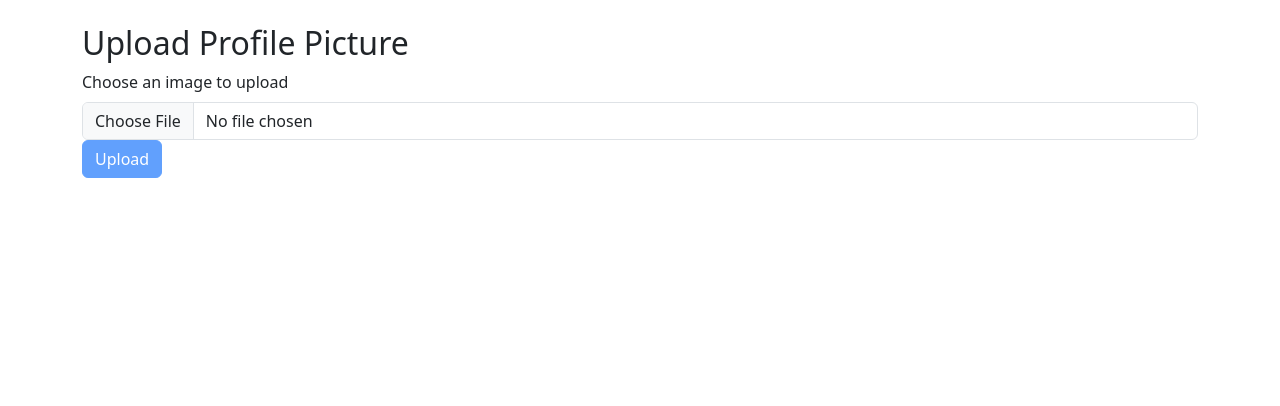
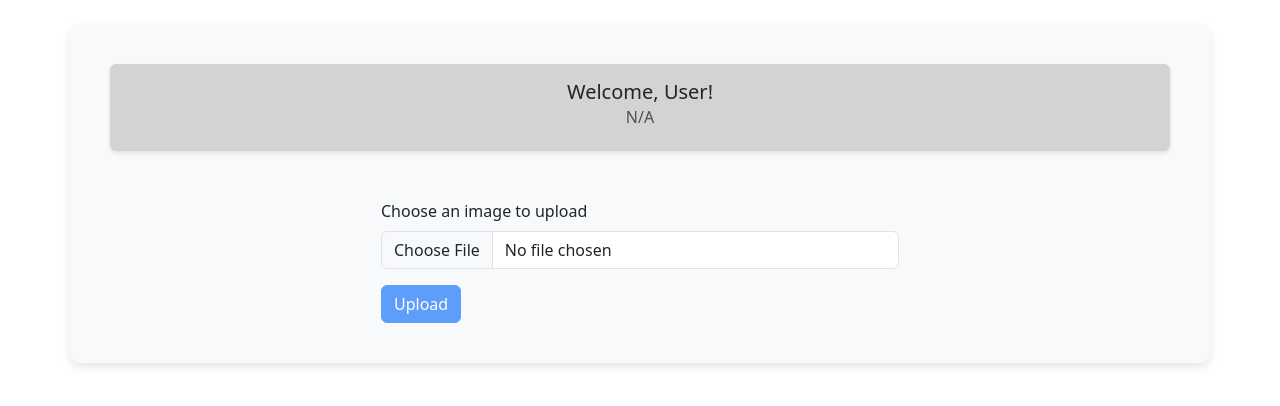
Before and after one commit to Rayy51/booking-coworkingspaces, a React (Vite) app: page /user in a window 1280 px wide. Shown: the top 406 px of the page. Built offline with nearby package versions, Linux system fonts and the light colour scheme; no server answers; the HTML template or start-up script is replaced by a standard one.

Commit message:
Done Design UserProfile page

```diff
--- a/src/pages/BookingPage.jsx
+++ b/src/pages/BookingPage.jsx
@@ -122,14 +122,16 @@ export default function BookingPage() {
 
     return (
         <>
-            <Navbar bg="light" expand="lg">
+            <Navbar bg="dark" variant="dark" expand="lg">
                 <Container>
-                    <Navbar.Brand as={Link} to="/">
+                    <Navbar.Brand as={Link} to="/" style={{ display: 'flex', alignItems: 'center' }}>
                         <i
                             className="bi bi-buildings"
-                            style={{ fontSize: 30, color: "dodgerblue" }}
-                        ></i>{" "}
-                        Co-Working Space
+                            style={{ fontSize: 30, color: "dodgerblue", marginRight: 8 }}
+                        ></i>
+                        <span style={{ fontSize: '1.5rem', fontWeight: 'bold', color: 'Boldblack' }}>
+                            CoWorkia
+                        </span>
                     </Navbar.Brand>
                     <Navbar.Toggle aria-controls="basic-navbar-nav" />
                     <Navbar.Collapse className="justify-content-end">
--- a/src/pages/ProfilePage.jsx
+++ b/src/pages/ProfilePage.jsx
@@ -20,14 +20,16 @@ export default function ProfilePage() {
 
     return (
         <>
-            <Navbar bg="light" expand="lg">
+            <Navbar bg="dark" variant="dark" expand="lg">
                 <Container>
-                    <Navbar.Brand as={Link} to="/">
+                    <Navbar.Brand as={Link} to="/" style={{ display: 'flex', alignItems: 'center' }}>
                         <i
                             className="bi bi-buildings"
-                            style={{ fontSize: 30, color: "dodgerblue" }}
-                        ></i>{" "}
-                        Co-Working Space
+                            style={{ fontSize: 30, color: "dodgerblue", marginRight: 8 }}
+                        ></i>
+                        <span style={{ fontSize: '1.5rem', fontWeight: 'bold', color: 'Boldblack' }}>
+                            CoWorkia
+                        </span>
                     </Navbar.Brand>
                     <Navbar.Toggle aria-controls="basic-navbar-nav" />
                     <Navbar.Collapse className="justify-content-end">
@@ -45,8 +47,9 @@ export default function ProfilePage() {
 
             <div className="profile-page-background">
                 <Container className="mt-4 text-white text-center">
-                    <h2>Your Profile</h2>
-                    <p>Welcome to your personalized space!</p>
+                    <h1>
+                        Find your perfect office space today!</h1>
+                    <p>Whether you’re just starting your own business or an established enterprise, we’ve got the workspace for your exact business needs.</p>
                     <p>Here you can manage your bookings and explore your favorite co-working spots.</p>
                     <Button as={Link} to="/bookings" variant="light" className="mt-3">
                         Go to Bookings
--- /dev/null
+++ b/src/pages/UserProfile.css
@@ -0,0 +1,29 @@
+.profile-container {
+    background-color: #f8f9fa;
+    padding: 40px;
+    border-radius: 10px;
+    box-shadow: 0 4px 10px rgba(0, 0, 0, 0.1);
+}
+
+.profile-image {
+    width: 180px;
+    height: 180px;
+    border: 3px solid dodgerblue;
+    box-shadow: 0 2px 4px rgba(0, 0, 0, 0.2);
+}
+
+.card {
+    border: none;
+    margin-bottom: 20px;
+    box-shadow: 0 2px 4px rgba(0, 0, 0, 0.1);
+    background-color: #d3d3d3;
+}
+
+.btn-info {
+    background-color: dodgerblue;
+    border: none;
+}
+
+.btn-info:hover {
+    background-color: #007bff;
+}
--- a/src/pages/UserProfile.jsx
+++ b/src/pages/UserProfile.jsx
@@ -1,86 +1,90 @@
 import { useState, useEffect, useContext } from "react";
 import { getStorage, ref, uploadBytes, getDownloadURL } from "firebase/storage";
 import { doc, setDoc, getDoc } from "firebase/firestore";
-import { db } from "../firebase";  // Firestore instance
-import { AuthContext } from "../components/AuthProvider";  // Auth context
-import { Button, Form, Container, Image } from "react-bootstrap";
+import { db } from "../firebase"; // Firestore instance
+import { AuthContext } from "../components/AuthProvider"; // Auth context
+import { Button, Form, Container, Image, Alert, Row, Col, Card } from "react-bootstrap";
+import './UserProfile.css'; // Custom styles
 
 const UserProfile = () => {
-    const { currentUser } = useContext(AuthContext);  // Get the current user
-    const [image, setImage] = useState(null);  // For handling image file
-    const [imageUrl, setImageUrl] = useState("");  // For displaying uploaded image
-    const [loading, setLoading] = useState(false); // Loading state
+    const { currentUser } = useContext(AuthContext);
+    const [image, setImage] = useState(null);
+    const [imageUrl, setImageUrl] = useState("");
+    const [loading, setLoading] = useState(false);
+    const [error, setError] = useState("");
 
     useEffect(() => {
-        // Fetch the profile picture URL from Firestore on component mount
         const fetchProfilePicture = async () => {
             if (currentUser) {
-                const docRef = doc(db, "users", currentUser.uid);  // Reference to user document
-                const docSnap = await getDoc(docRef);  // Get document snapshot
-
+                const docRef = doc(db, "users", currentUser.uid);
+                const docSnap = await getDoc(docRef);
                 if (docSnap.exists()) {
-                    setImageUrl(docSnap.data().profilePictureUrl);  // Set profile picture URL if exists
+                    setImageUrl(docSnap.data().profilePictureUrl);
                 }
             }
         };
-
         fetchProfilePicture();
     }, [currentUser]);
 
     const handleImageChange = (e) => {
-        setImage(e.target.files[0]);  // Set the selected file
+        setImage(e.target.files[0]);
     };
 
     const handleUpload = async () => {
-
         if (!image || !currentUser) return;
 
         setLoading(true);
+        setError("");
         const storage = getStorage();
-        const storageRef = ref(storage, `profile_pictures/${currentUser.uid}`);  // Create a reference to the file
+        const storageRef = ref(storage, `profile_pictures/${currentUser.uid}`);
 
         try {
-            // Upload the file to Firebase Storage
             await uploadBytes(storageRef, image);
-
-            // Get the URL of the uploaded file
             const downloadURL = await getDownloadURL(storageRef);
-
-            // Store the URL in Firestore under the user's document
             await setDoc(doc(db, "users", currentUser.uid), {
                 profilePictureUrl: downloadURL,
-            }, { merge: true });  // Ensure document is merged, not overwritten
-
-            // Update the imageUrl state to display the uploaded image
+            }, { merge: true });
             setImageUrl(downloadURL);
             alert("Profile picture uploaded successfully!");
         } catch (error) {
             console.error("Error uploading profile picture:", error);
-            alert("Error uploading profile picture.");
+            setError("Error uploading profile picture. Please try again.");
         } finally {
             setLoading(false);
         }
     };
 
     return (
-        <Container className="mt-4">
-            <h2>Upload Profile Picture</h2>
-            <Form>
+        <Container className="profile-container mt-4">
+            <Card className="text-center mb-4" style={{ backgroundColor: '#d3d3d3' }}>
+                <Card.Body>
+                    <Card.Title>Welcome, {currentUser?.displayName || "User"}!</Card.Title>
+                    <Card.Subtitle className="mb-2 text-muted">{currentUser?.email || "N/A"}</Card.Subtitle>
+                </Card.Body>
+            </Card>
+
+            <Row className="justify-content-center">
+                <Col xs={12} md={6} className="text-center">
+                    {imageUrl && (
+                        <Image src={imageUrl} alt="Profile" roundedCircle className="profile-image mb-4" />
+                    )}
+                </Col>
+            </Row>
+
+            <Row className="justify-content-center">
+                <Col xs={12} md={6}>
+                    <Form className="mt-4">
                         <Form.Group>
                             <Form.Label>Choose an image to upload</Form.Label>
                             <Form.Control type="file" accept="image/*" onChange={handleImageChange} />
                         </Form.Group>
-                <Button onClick={handleUpload} disabled={loading || !image || !currentUser}>
+                        <Button onClick={handleUpload} disabled={loading || !image || !currentUser} className="mt-3">
                             {loading ? "Uploading..." : "Upload"}
                         </Button>
                     </Form>
-
-            {imageUrl && (
-                <div className="mt-4">
-                    <h4>Your Profile Picture</h4>
-                    <Image src={imageUrl} alt="Profile" roundedCircle width={150} height={150} />
-                </div>
-            )}
+                    {error && <Alert variant="danger" className="mt-3">{error}</Alert>}
+                </Col>
+            </Row>
         </Container>
     );
 };
```
Also changed, not shown: public/logo.png (added). Lines whose indentation alone changed are shown as unchanged.
